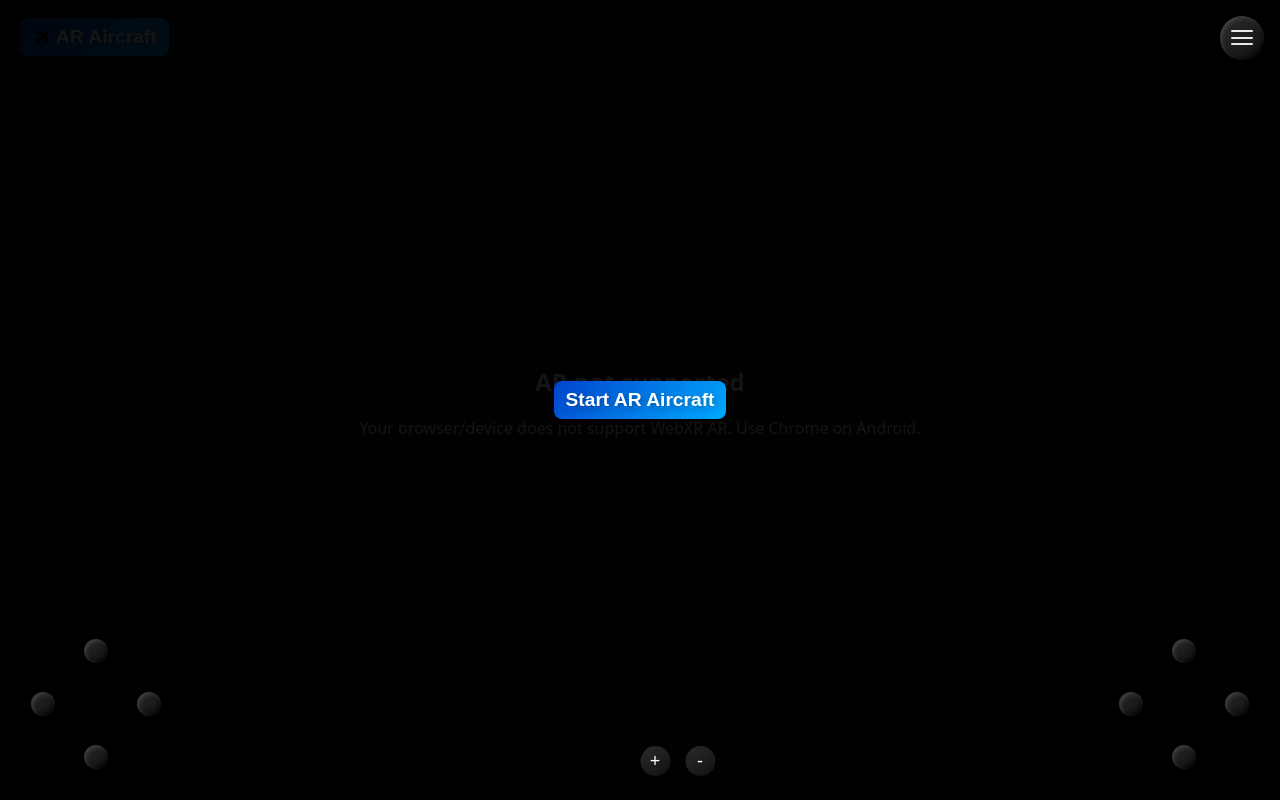
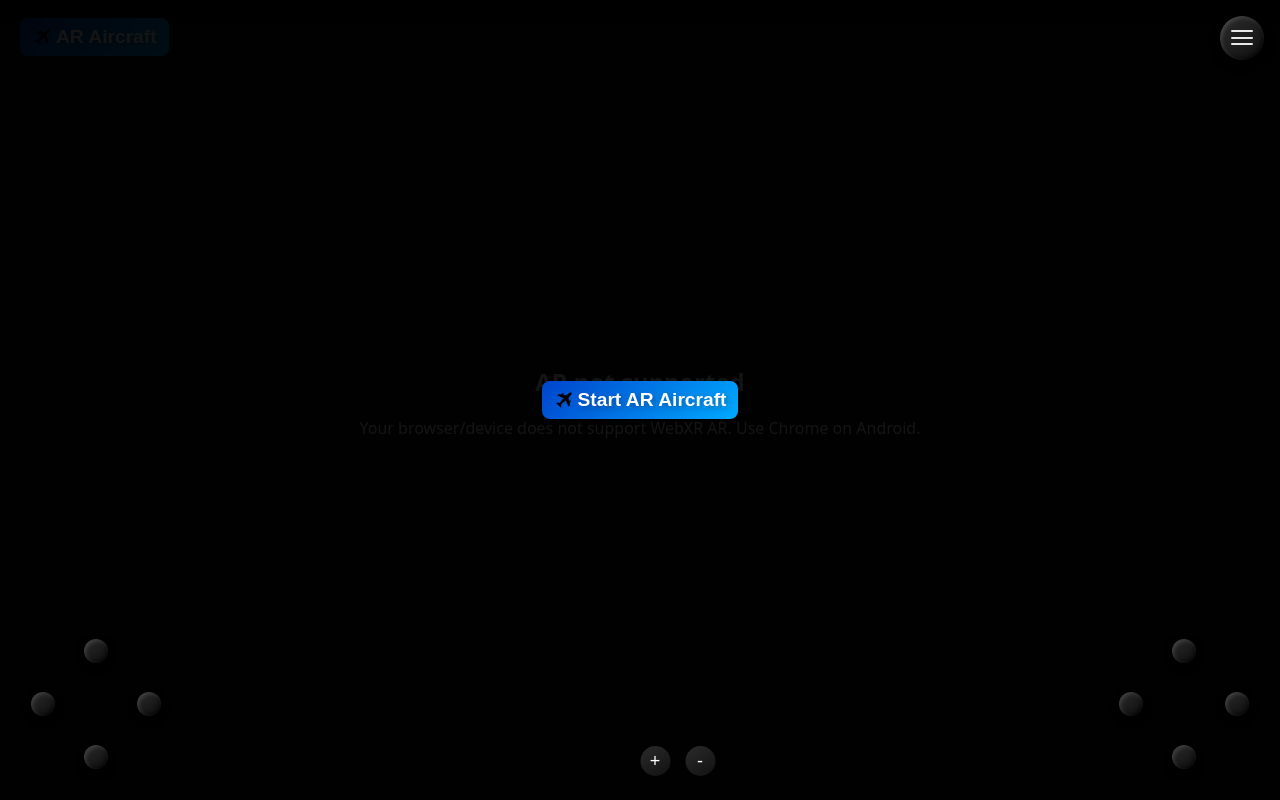
Before and after one commit to carlkelvin8/Airplane-AR, a plain HTML site: page markerless.html in a window 1280 px wide. Drawn offline with nearby package versions, Linux system fonts and the light colour scheme; no server answers.

Commit message:
complete all functions and design

```diff
--- a/markerless.html
+++ b/markerless.html
@@ -1392,7 +1392,7 @@ function layoutControls() {
         </div>
       </div>
       <div id="startOverlay">
-        <button id="startArBtn" class="title start-btn">Start AR Aircraft</button>
+        <button id="startArBtn" class="title start-btn"><img src="asset/airplane.png" alt="Aircraft Logo"> Start AR Aircraft</button>
       </div>
       <div id="unsupported" class="unsupported">
         <div>
```
